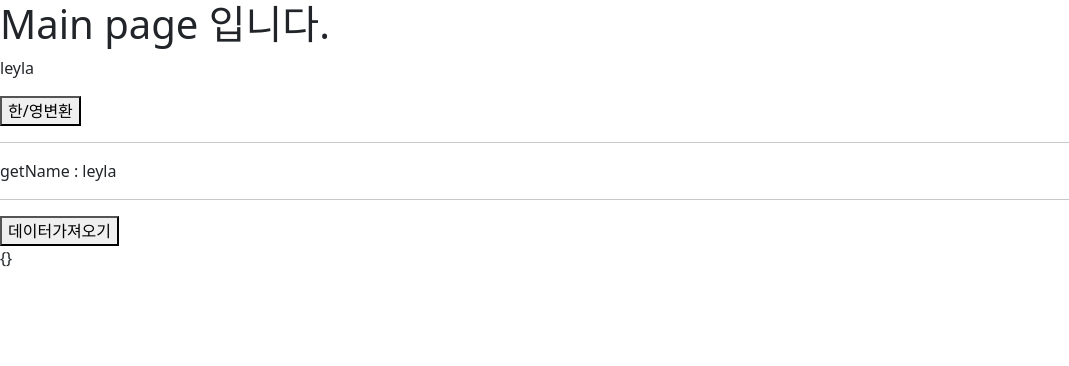
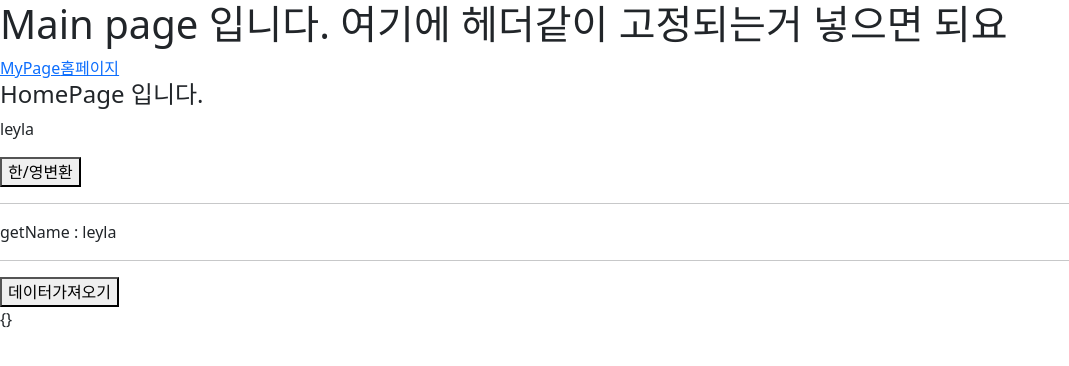
Before and after one commit to pingu9/meetdoc, a Vue app in the folder frontend/: page / in a window 1280 px wide. Shown: the top 366 px of the page, without its empty margins (0-1069 px from the left). Built offline with nearby package versions, Linux system fonts and the light colour scheme.

Commit message:
[S07P12A302-31] test: sample code
Add sample code for router

```diff
--- a/frontend/src/main.js
+++ b/frontend/src/main.js
@@ -3,5 +3,7 @@ import App from './App.vue'
 import 'bootstrap'
 import 'bootstrap/dist/css/bootstrap.min.css'
 import index from './store/index.js';
+import router from './routes/router.js';
 
-createApp(App).use(index).mount('#app')
+
+createApp(App).use(index).use(router).mount('#app')
--- /dev/null
+++ b/frontend/src/views/HomePage.vue
@@ -0,0 +1,41 @@
+<template>
+  <div>
+    <h4>HomePage 입니다.</h4>
+    <p>{{$store.state.name}}</p>
+  <button @click="changeName()">한/영변환</button>
+  <hr>
+  <span>getName : {{getName}}</span>
+  <hr>
+  <button @click="getData()">데이터가져오기</button>
+  <p>{{value}}</p>
+  </div>
+</template>
+
+<script>
+import { mapState, mapMutations, mapGetters, mapActions } from 'vuex';
+export default {
+    data() {
+    return {
+
+    }
+  },
+  components: {
+
+  },
+  computed: {
+    ...mapState(['name', 'value']),
+    // ...mapGetters({
+    //   getter : 'getName'
+    // }),
+    ...mapGetters(['getName',]),
+  },
+  methods: {
+    ...mapMutations(['changeName']),
+    ...mapActions(['getData']),
+  }
+}
+</script>
+
+<style>
+
+</style>
--- a/frontend/src/views/MainPage.vue
+++ b/frontend/src/views/MainPage.vue
@@ -1,38 +1,18 @@
 <template>
-  <h1>Main page 입니다.</h1>
-  <p>{{$store.state.name}}</p>
-  <button @click="changeName()">한/영변환</button>
-  <hr>
-  <span>getName : {{getName}}</span>
-  <hr>
-  <button @click="getData()">데이터가져오기</button>
-  <p>{{value}}</p>
+  <div>
+  <h1>Main page 입니다. 여기에 헤더같이 고정되는거 넣으면 되요</h1>
+  <router-link to="/mypage">MyPage</router-link>
+  <router-link to="/">홈페이지</router-link>
+  <div>
+    <router-view></router-view>
+  </div>
+  </div>
 </template>
 
 <script>
 
-import { mapState, mapMutations, mapGetters, mapActions } from 'vuex';
+export default {
 
-export default {
-  data() {
-    return {
-
-    }
-  },
-  components: {
-
-  },
-  computed: {
-    ...mapState(['name', 'value']),
-    // ...mapGetters({
-    //   getter : 'getName'
-    // }),
-    ...mapGetters(['getName',]),
-  },
-  methods: {
-    ...mapMutations(['changeName']),
-    ...mapActions(['getData']),
-  }
 }
 </script>
 
--- /dev/null
+++ b/frontend/src/views/MyPage.vue
@@ -0,0 +1,15 @@
+<template>
+  <div>
+    <h4>MyPage 입니다.</h4>
+  </div>
+</template>
+
+<script>
+export default {
+
+}
+</script>
+
+<style>
+
+</style>
```
Also changed, not shown: frontend/src/routes/router.js (+7 -2 lines).
